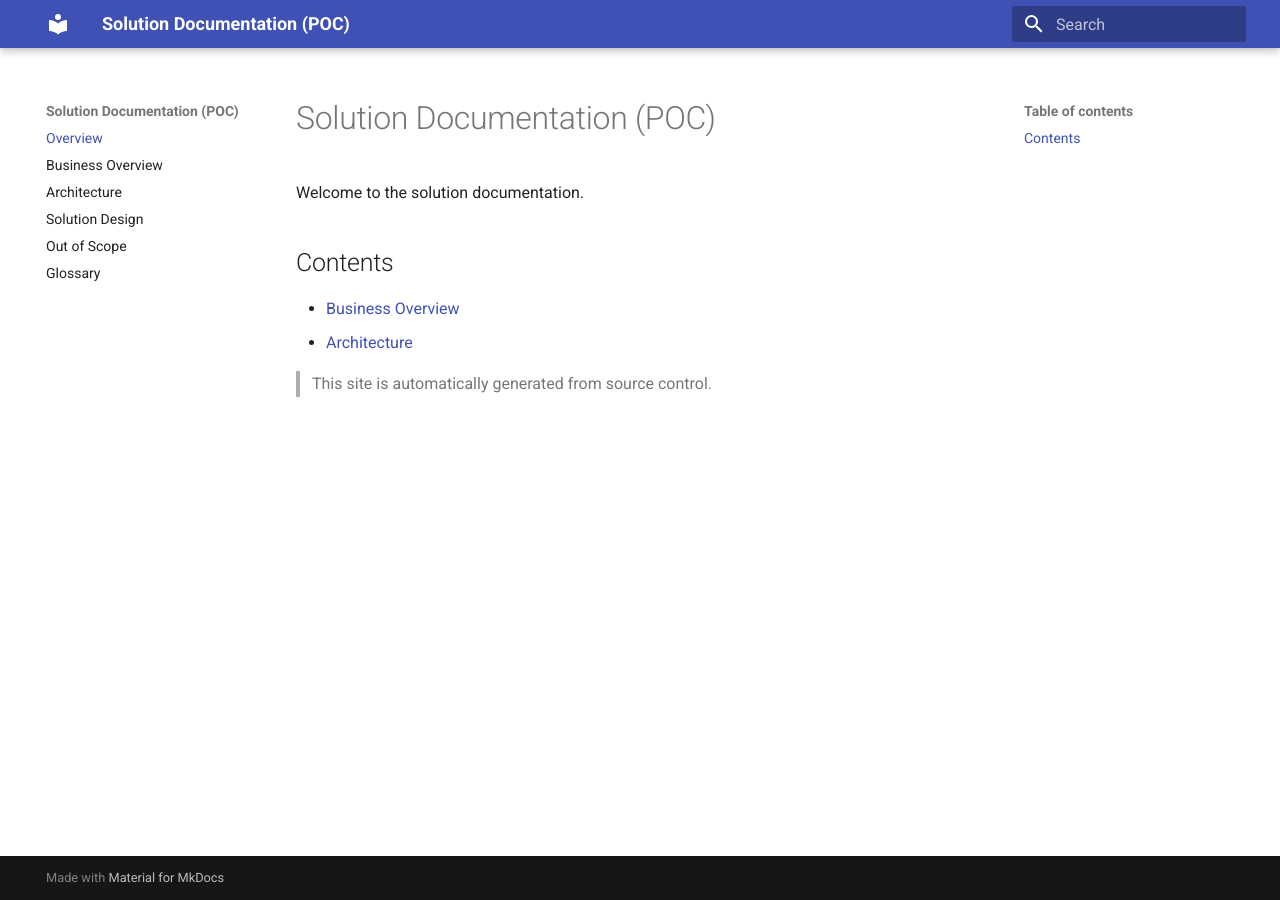
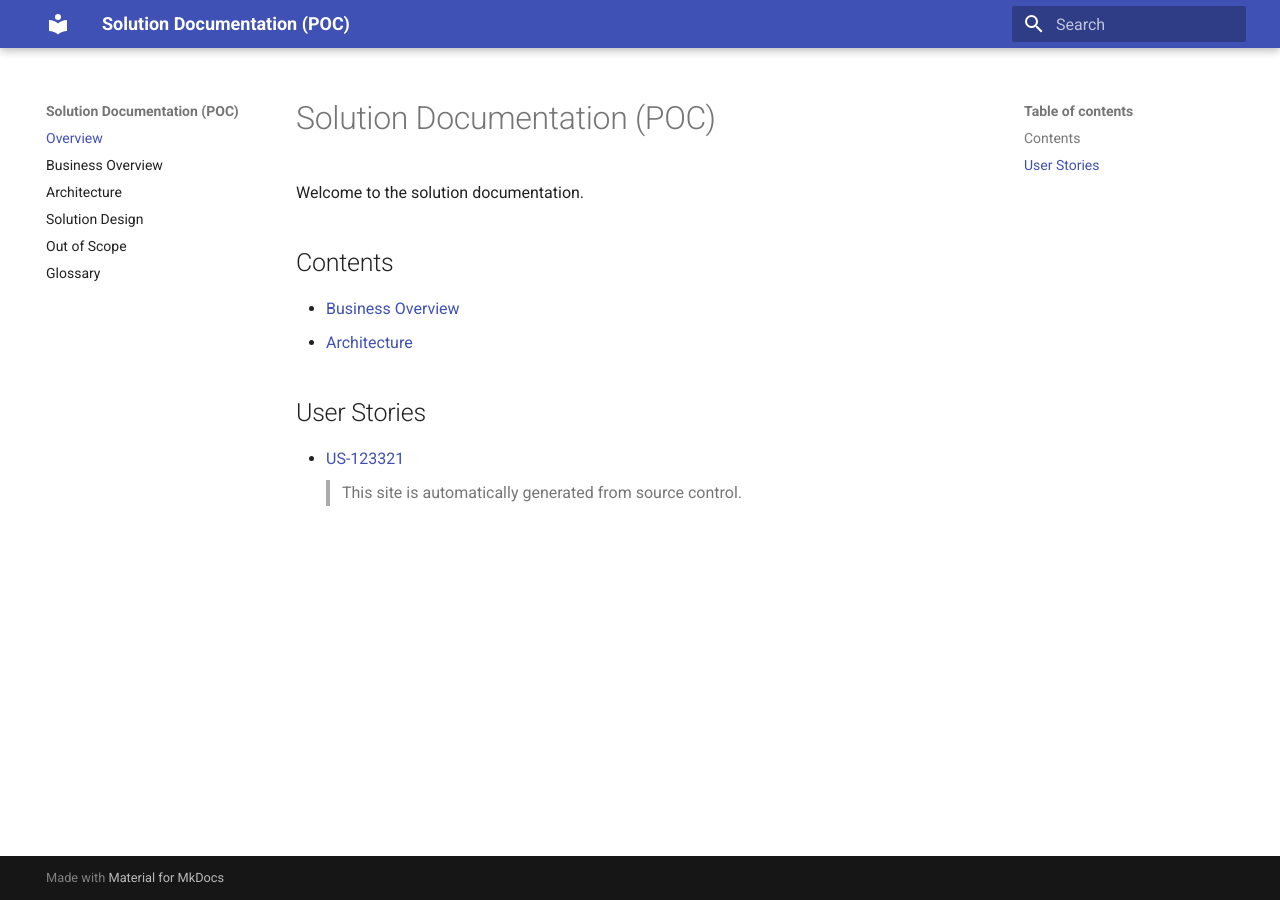
Before and after one commit to mikestolpa/poc-docs-with-code, an MkDocs documentation site: the page built from docs/index.md, in a window 1280 px wide. Built offline with MkDocs 1.6.1 and Material for MkDocs 9.7.7, drawn with Linux system fonts in a browser that asks for light colours.

```diff
--- a/docs/index.md
+++ b/docs/index.md
@@ -4,6 +4,7 @@ Welcome to the solution documentation.
 
 ## Contents
 - [Business Overview](business-overview.md)
-- [Architecture](architecture.mdsary.md)
-
+- [Architecture](architecture.md)
+## User Stories
+- [US-123321](user_stories/us-123321.md)
 > This site is automatically generated from source control.
```
